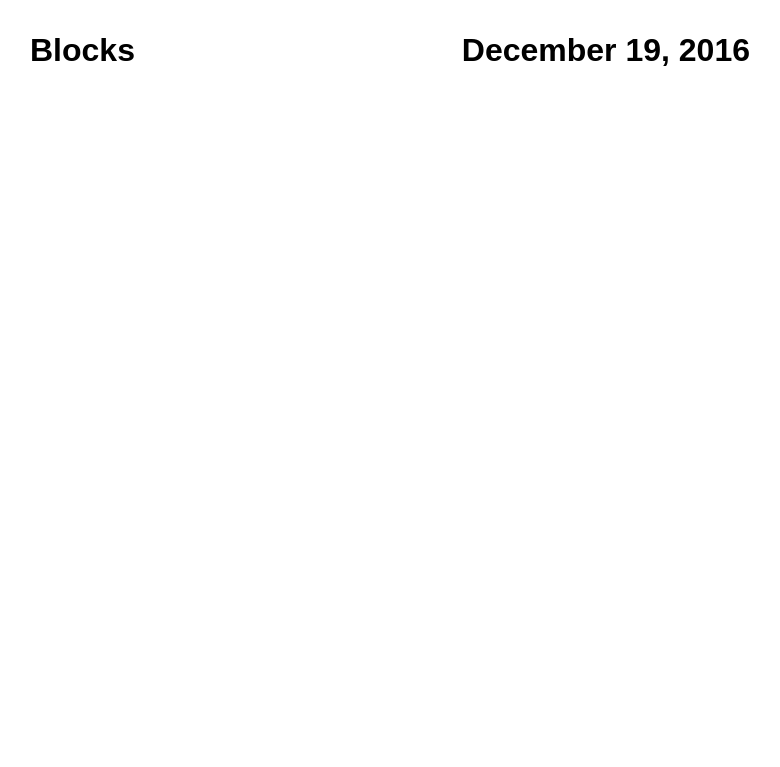
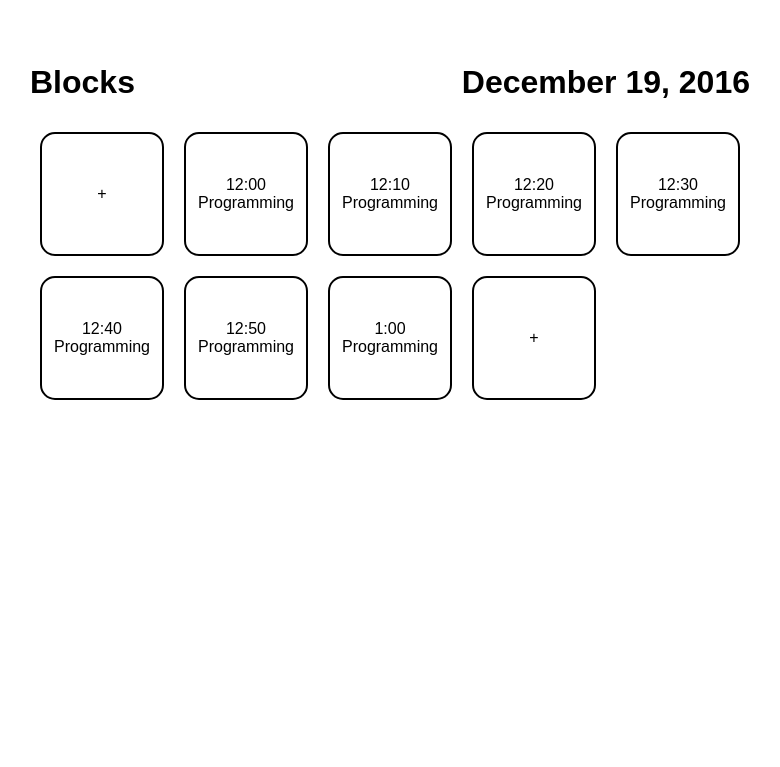
Before and after one commit to noahbkim/blocks, a Django app: page /home/ in a window 1280 px wide. Shown: the top 767 px of the page, without its empty margins (250-1030 px from the left). Run offline with Django 3.2, Linux system fonts and the light colour scheme; a user stored in the database is signed in.

Commit message:
Worked on home display.

```diff
--- a/blocks/urls.py
+++ b/blocks/urls.py
@@ -25,6 +25,7 @@ urlpatterns = [
     url(r'^logout/', views.view_logout),
     url(r'^register/', views.view_register),
     url(r'^home/', views.view_home),
-    url(r'^update/', views.view_update),
+    url(r'^update/', views.update),
+    url(r'^get/', views.get),
     url(r'^admin/', admin.site.urls),
 ]
--- a/home/templates/home/home.html
+++ b/home/templates/home/home.html
@@ -6,6 +6,45 @@
     </head>
     <body>
         <h1>Blocks<span style="float: right;">{{ today }}</span></h1>
-        <div class="container"></div>
+        <div class="container">
+
+            <div class="block block-add">
+                +
+            </div>
+
+            <div class="block">
+                <span class="time">12:00</span>
+                <span class="activity">Programming</span>
+            </div>
+            <div class="block">
+                <span class="time">12:10</span>
+                <span class="activity">Programming</span>
+            </div>
+            <div class="block">
+                <span class="time">12:20</span>
+                <span class="activity">Programming</span>
+            </div>
+            <div class="block">
+                <span class="time">12:30</span>
+                <span class="activity">Programming</span>
+            </div>
+            <div class="block">
+                <span class="time">12:40</span>
+                <span class="activity">Programming</span>
+            </div>
+            <div class="block">
+                <span class="time">12:50</span>
+                <span class="activity">Programming</span>
+            </div>
+            <div class="block">
+                <span class="time">1:00</span>
+                <span class="activity">Programming</span>
+            </div>
+
+            <div class="block block-add">
+                +
+            </div>
+
+        </div>
     </body>
 </html>
--- a/home/views.py
+++ b/home/views.py
@@ -51,12 +51,18 @@ def view_home(request):
     """Blocks index page."""
 
     today = datetime.date.today()
-    blocks = models.get_blocks(request.user, today)
-
-    return render(request, "home/home.html", {"blocks": blocks, "today": today.strftime("%B %d, %Y")})
+    return render(request, "home/home.html", {"today": today.strftime("%B %d, %Y")})
 
 
-def view_update(request):
+@login_required(login_url="/login/")
+def update(request):
     """Update the user's blocks for the day."""
 
     print(request.POST)
+
+
+@login_required(login_url="/login/")
+def get(request):
+    """Update the user's blocks for the day."""
+
+    print(request.POST)
--- a/static/home.css
+++ b/static/home.css
@@ -1,8 +1,35 @@
 body {
     width: 720px;
-    margin: 2em auto;
+    margin: 4em auto;
 }
 
 .container {
+    display: flex;
+    flex-direction: row;
+    flex-wrap: wrap;
+    flex-grow: 1;
+}
 
+.block {
+    margin: 10px;
+    display: inline-flex;
+    width: 120px;
+    height: 120px;
+    border: 2px solid black;
+    border-radius: 15px;
+    text-align: center;
+    flex-direction: column;
+    justify-content: center;
+    align-items: center;
 }
+
+.block-add {
+}
+
+.block-inside .time, .block-inside .activity {
+    display: block;
+}
+
+.block-inside .time {
+    margin-bottom: 3px;
+}
```
